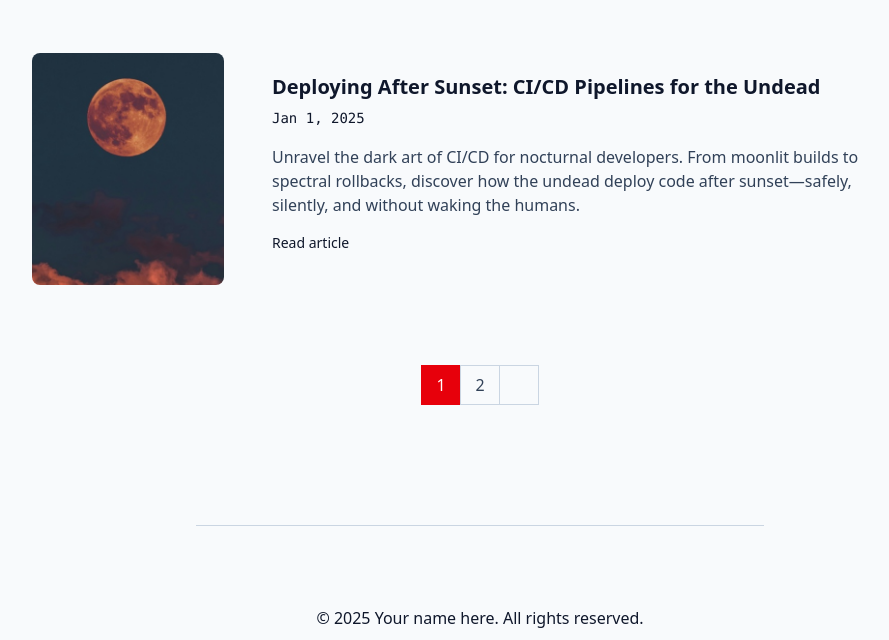
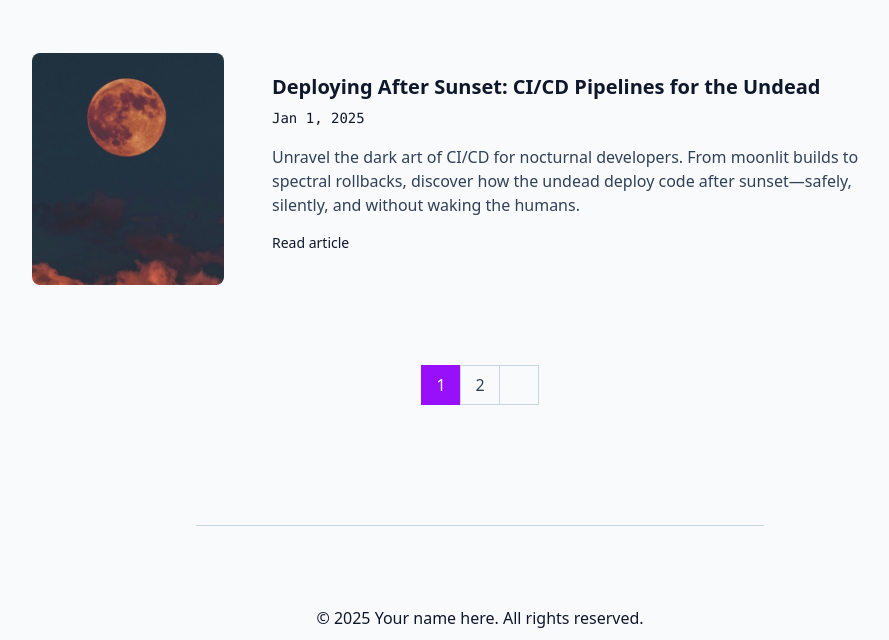
Before and after one commit to bertaaparicio/bertaaparicio.github.io, an Astro site: page /blog in a window 1280 px wide. Shown: the part 1483-2123 px from the top of the page, without its empty margins (160-1049 px from the left). Built offline with nearby package versions, Linux system fonts and the light colour scheme; Astro itself is replaced by a stand-in of ours; some icons are missing.

Commit message:
fix pagination

```diff
--- a/src/pages/blog/[...page].astro
+++ b/src/pages/blog/[...page].astro
@@ -62,7 +62,7 @@ const description =
 							)}
 							{pageNums.map((num) =>
 								num === page.currentPage ? (
-									<span class="inline-flex items-center justify-center w-10 h-10 bg-red-600 text-white">
+									<span class="inline-flex items-center justify-center w-10 h-10 bg-primary-600 text-white">
 										{num}
 									</span>
 								) : (
```
